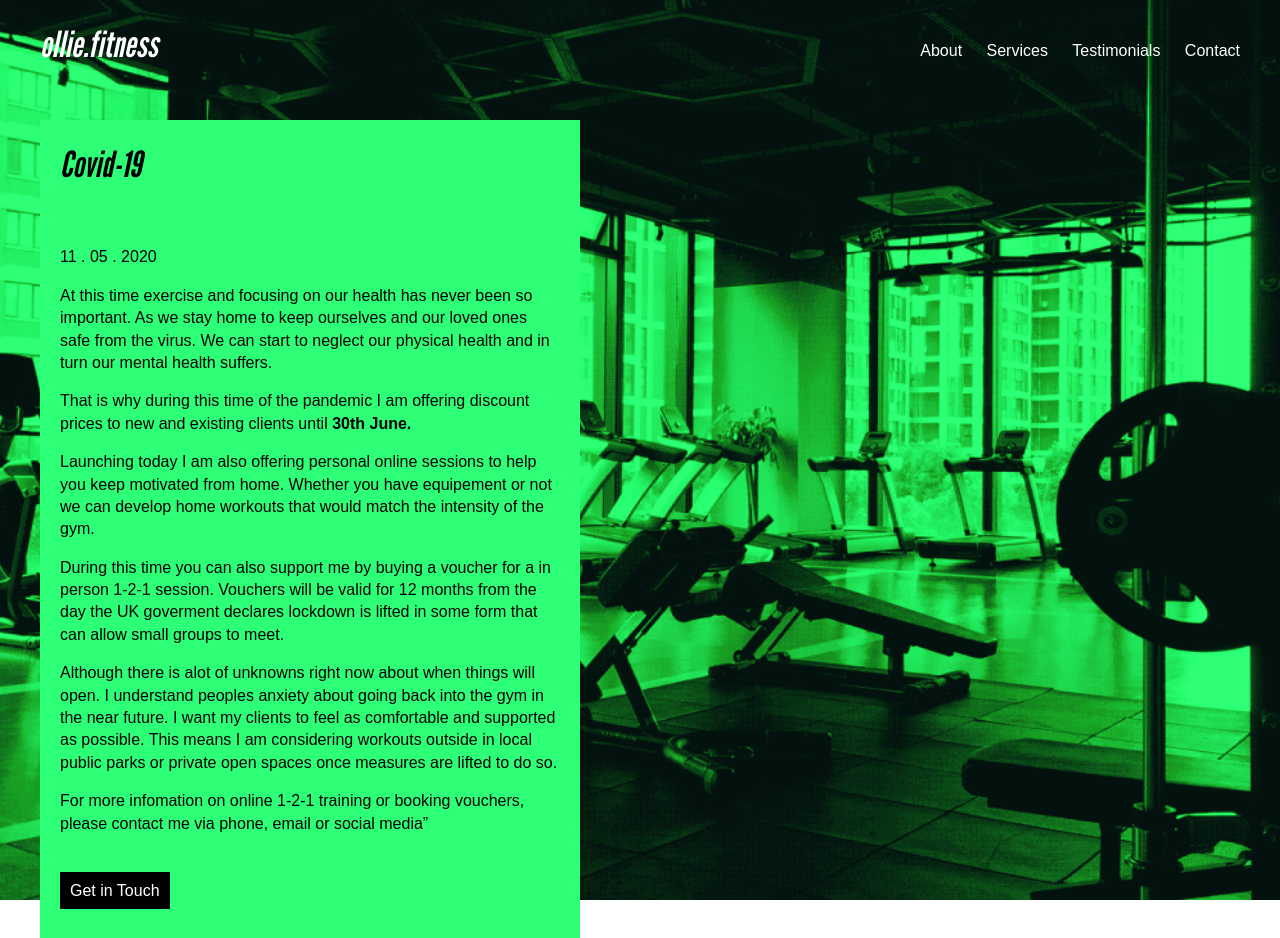
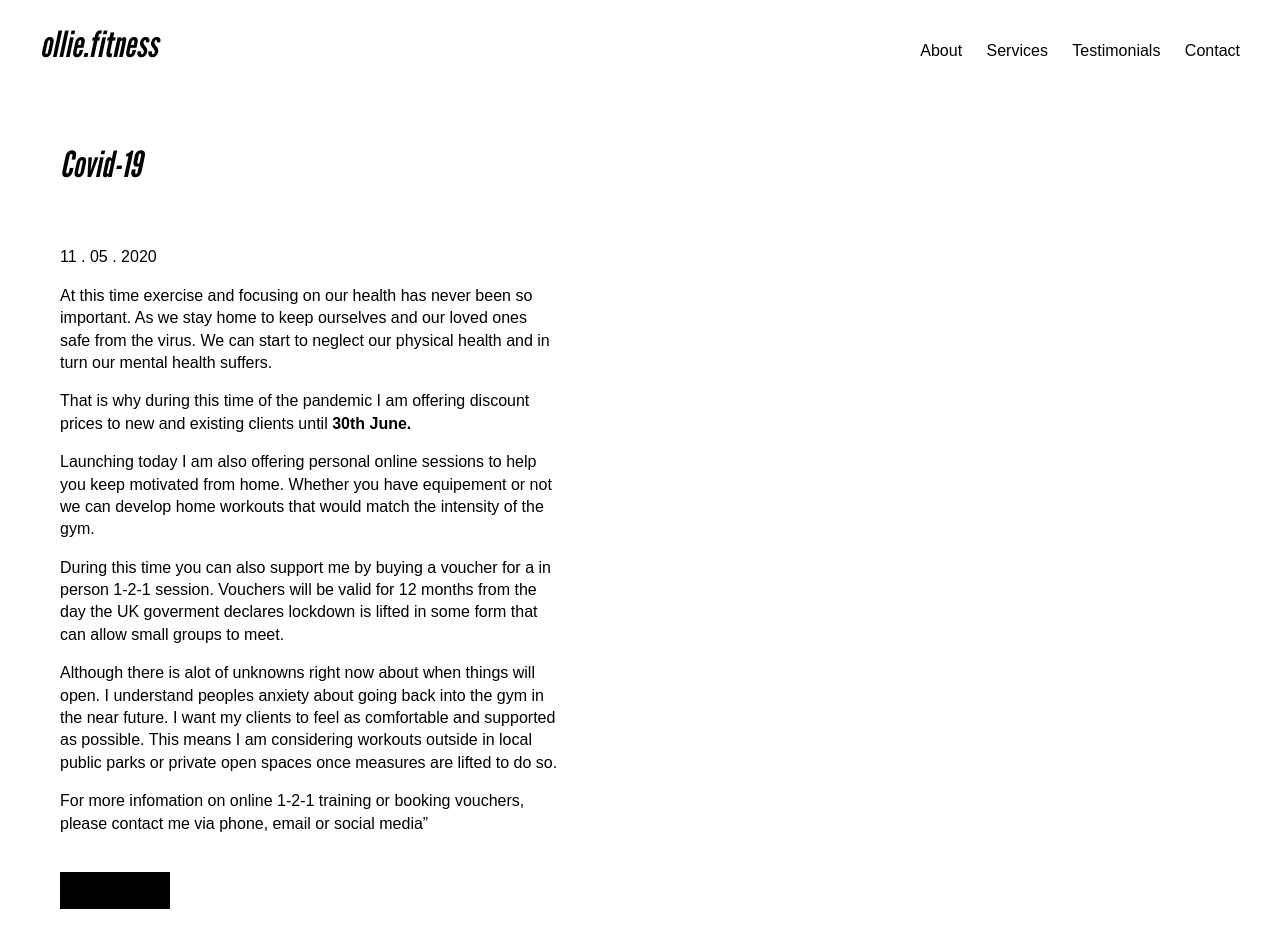
Before and after one commit to tom-wells/olliefitness, a Jekyll site: the page built from index.md, in a window 1280 px wide. Built offline with Jekyll 4.4.1, drawn with Linux system fonts in a browser that asks for light colours.

Commit message:
whitewash

```diff
--- a/assets/app.scss
+++ b/assets/app.scss
@@ -14,8 +14,8 @@
     font-style: italic;
 }
 
-$white :#fff;
-$green: #2DFF76;
+$white :#000;
+$green: #fff;
 
 
 
@@ -67,7 +67,7 @@ body {
 .background {
     width:100%;
     height:100%;
-    background-image: url("/assets/img/ollie-background.png");
+    background-image: url();
     background-size:cover;
     background-position:center;
     position:fixed;
```
